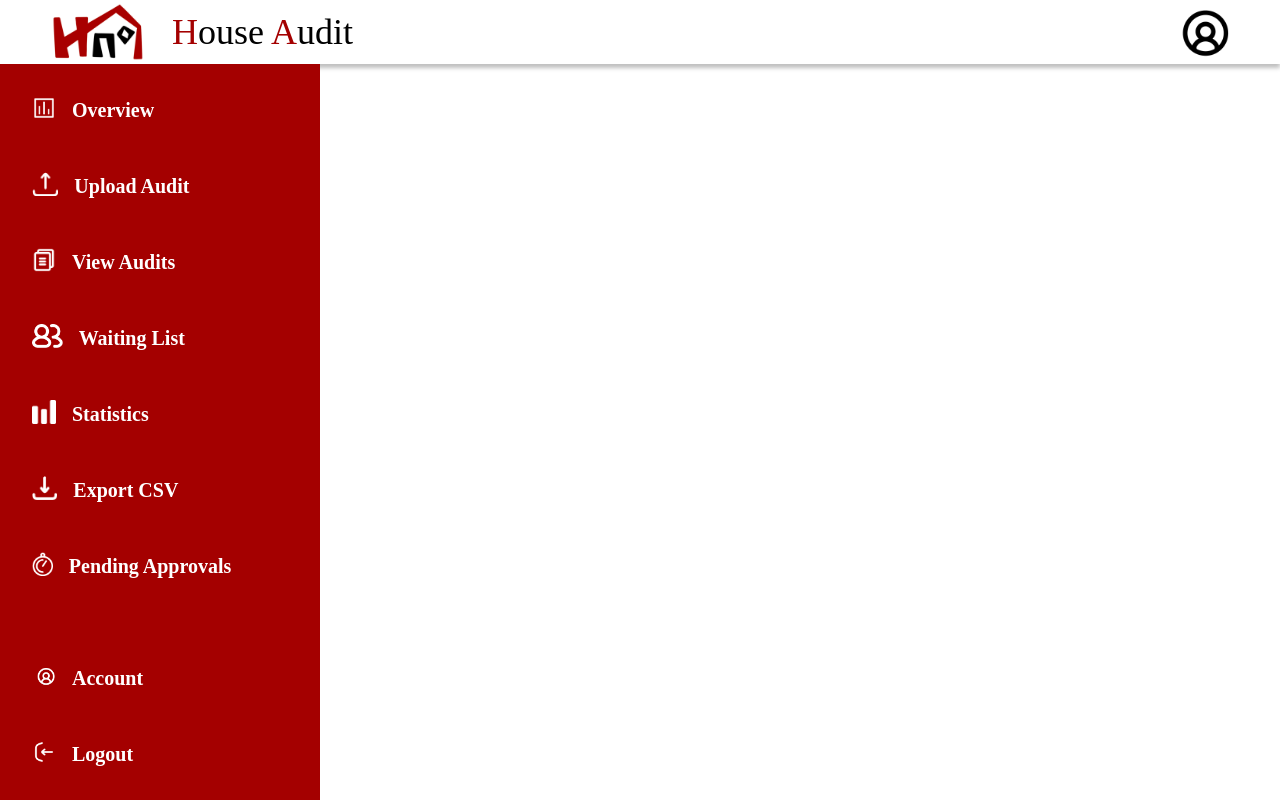
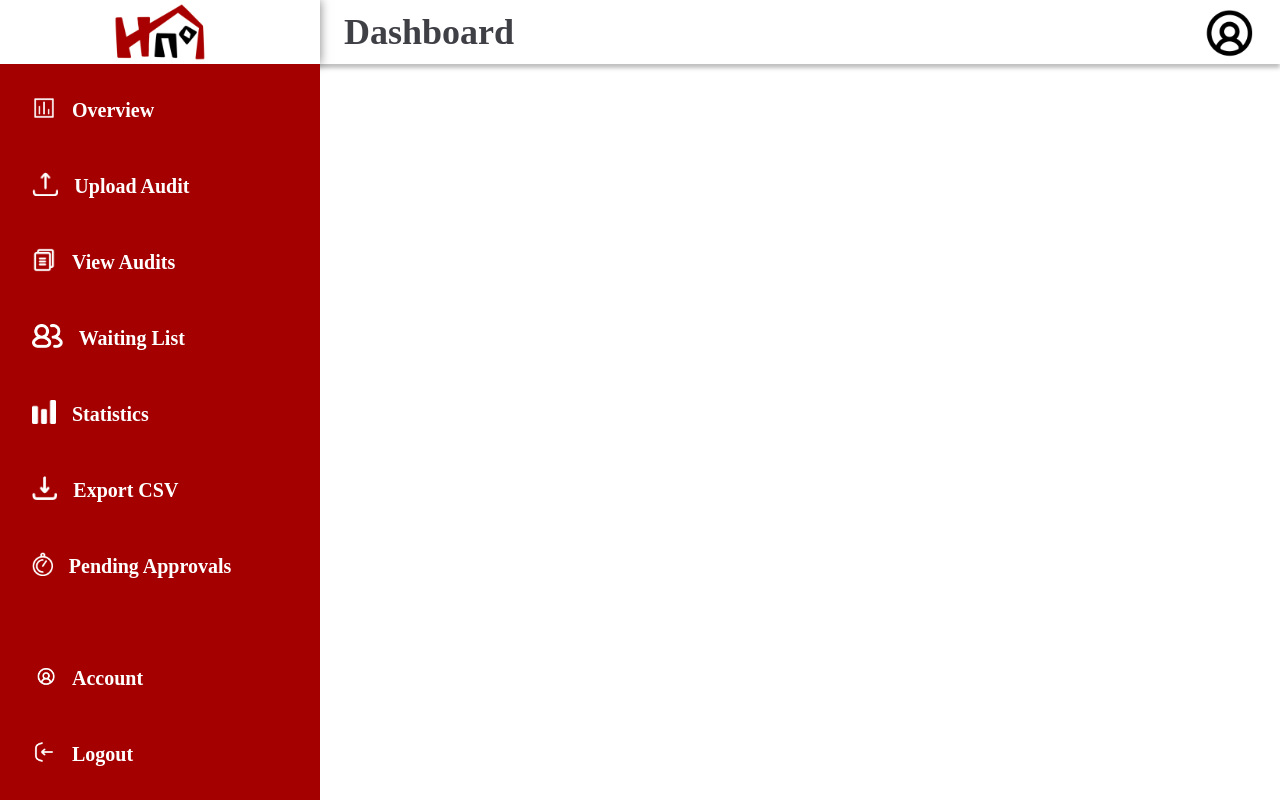
Before and after one commit to HousingAssembly/Audit-Team, a React (Create React App) app in the folder frontend/: page /dashboard in a window 1280 px wide. Built offline with nearby package versions, Linux system fonts and the light colour scheme; sample sign-in values are in the browser's storage.

Commit message:
ui fixed for dashboard

```diff
--- a/frontend/src/components/dashboard.jsx
+++ b/frontend/src/components/dashboard.jsx
@@ -14,10 +14,10 @@ export default function Dashboard() {
   return (
     <div className="min-h-screen flex flex-col font-['Sumana']">
       <div className="w-full shadow-[0px_4px_4px_0px_rgba(0,0,0,0.25)]">
-        <div className="flex flex-row items-center mx-12">
-          <img src="/logo.png" alt="Logo" className="object-contain h-16 w-auto"/>
-          <div className="px-6 text-4xl font-medium"><span className="text-palette-red">H</span>ouse <span className="text-palette-red">A</span>udit</div>
-          <div className="ml-auto">
+        <div className="flex flex-row items-center">
+          <img src="/logo.png" alt="Logo" className="object-contain h-16 w-1/4 bg-white shadow-[0px_0px_10px_0px_rgba(0,0,0,0.50)]"/>
+          <div className="text-4xl text-zinc-700 px-6 font-bold">Dashboard</div>
+          <div className="ml-auto px-6">
             <Link to="/"><img src="/profile.png" alt="Profile Icon" className="object-contain h-16 w-auto"/></Link>
           </div>
         </div>
```
